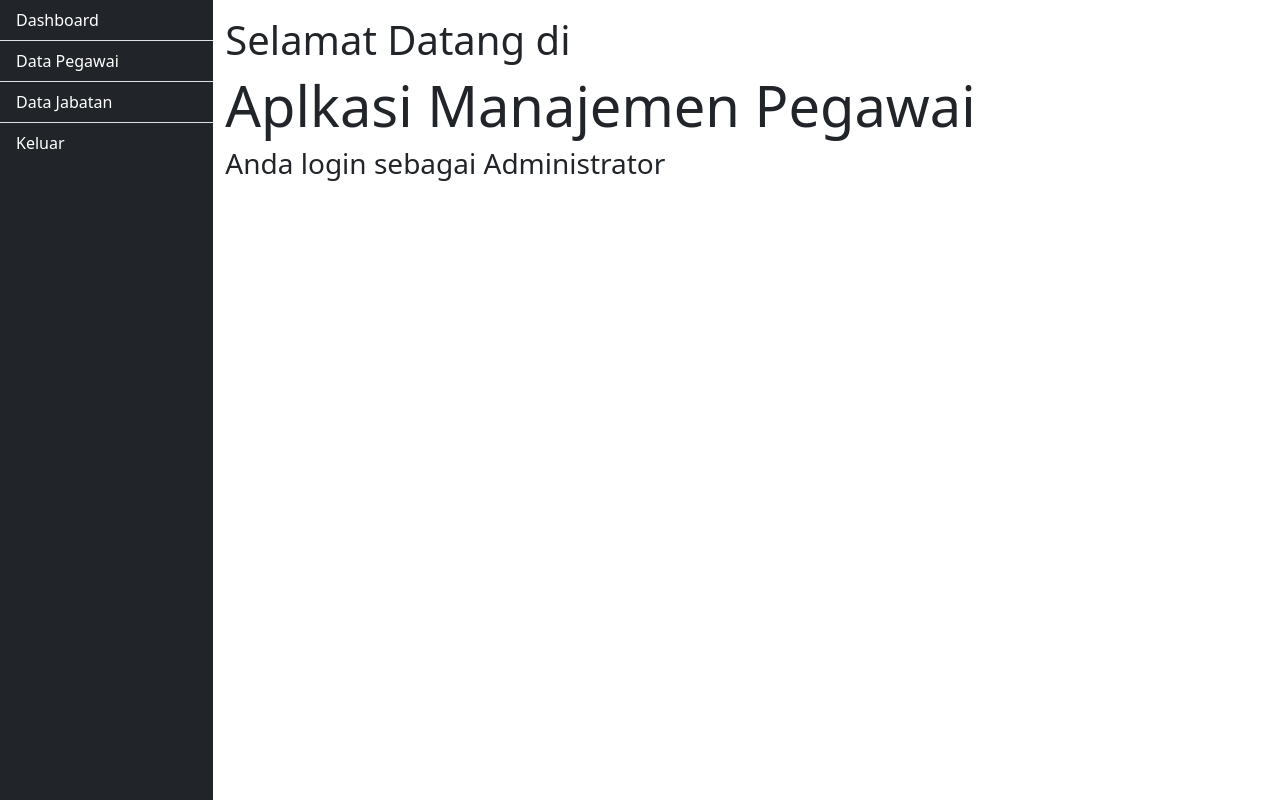
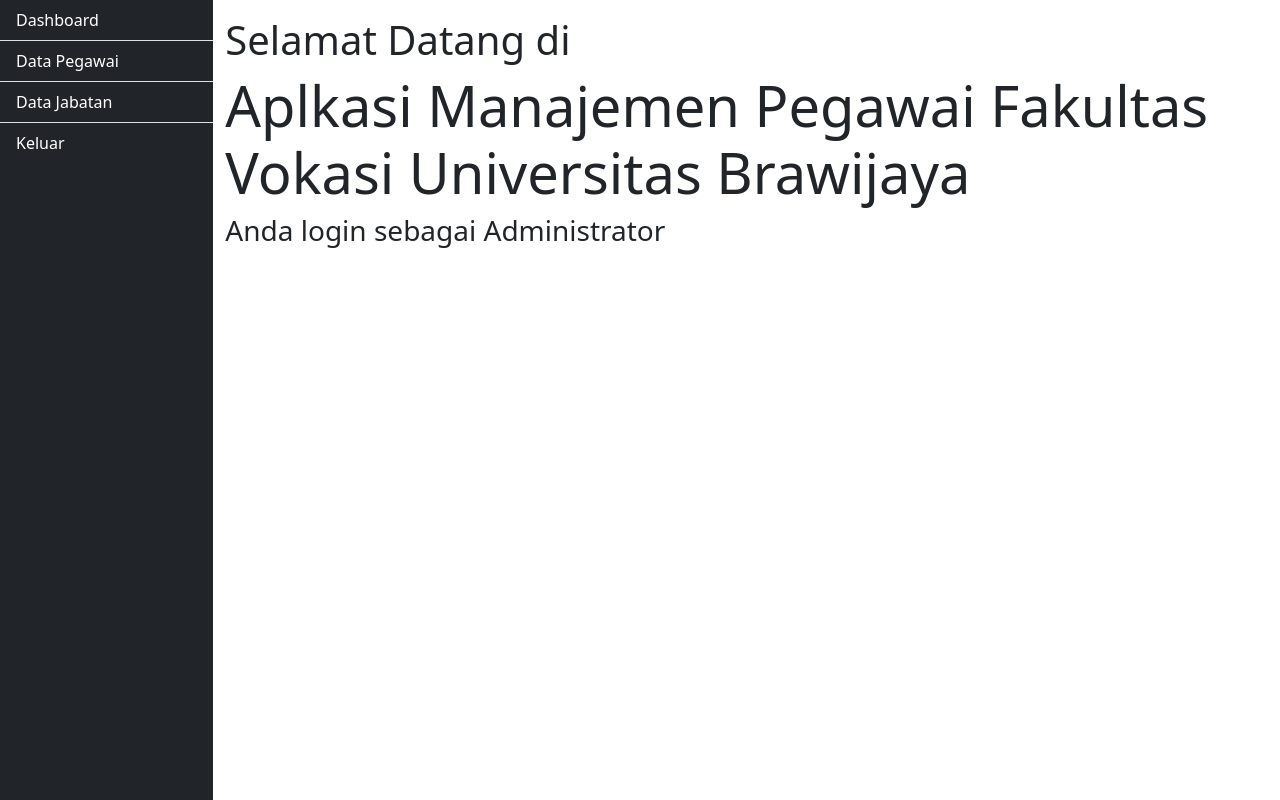
Before and after one commit to AkasSakti/pegawai, a PHP site: page /pegawai/ in a window 1280 px wide. Shown: the part 56-856 px from the top of the page. Run offline with PHP 8.4, Linux system fonts and the light colour scheme; the visitor is signed in with stand-in values (Sample User, id 1); some libraries are stand-ins or nearby versions.

Commit message:
Update dashboard.view.php

```diff
--- a/application/views/dashboard.view.php
+++ b/application/views/dashboard.view.php
@@ -1,5 +1,5 @@
 <div class="jumbotron mt-3">
    <h1>Selamat Datang di </h1>
-   <h1 class="display-4">Aplkasi Manajemen Pegawai</h1>
+   <h1 class="display-4">Aplkasi Manajemen Pegawai Fakultas Vokasi Universitas Brawijaya</h1>
    <h3>Anda login sebagai Administrator</h3>
 </div>
```
